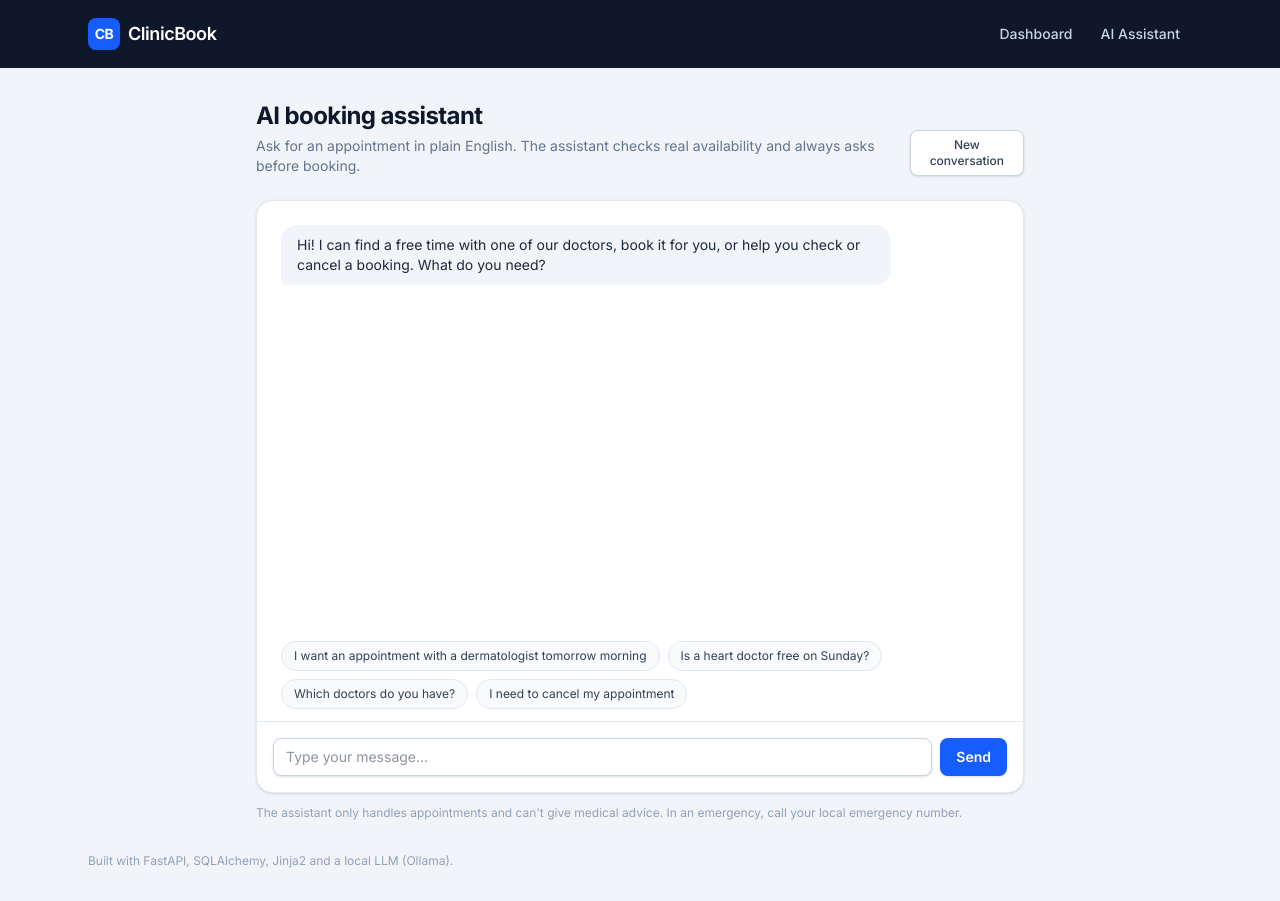
After one commit to rasoolzoubi2003-dotcom/clinic-dashboard, a FastAPI app: template app/templates/assistant.html in a window 1280 px wide. The commit adds this page. Run offline with FastAPI, Linux system fonts and the light colour scheme; the template is opened without the code that fills it, so the values that code supplies are empty.

Commit message:
feat: add AI assistant chat page and JSON API
GET /assistant, POST /api/assistant/chat, /confirm and /reset, GET /api/assistant/status. Pending bookings show as a confirmation card built from database values, with Confirm and Not now buttons that act without the model. A banner explains what to do when Ollama isn't running or the model isn't pulled.

```diff
--- a/app/main.py
+++ b/app/main.py
@@ -6,7 +6,7 @@ from fastapi.staticfiles import StaticFiles
 
 from app.database import Base, SessionLocal, engine
 from app.migrations import add_missing_columns
-from app.routers import appointments
+from app.routers import appointments, assistant
 from app.seed import seed_doctors
 
 APP_DIR = Path(__file__).parent
@@ -24,6 +24,7 @@ async def lifespan(app: FastAPI):
 app = FastAPI(title="Clinic Appointment Booking", lifespan=lifespan)
 app.mount("/static", StaticFiles(directory=APP_DIR / "static"), name="static")
 app.include_router(appointments.router)
+app.include_router(assistant.router)
 
 
 @app.get("/health", include_in_schema=False)
--- /dev/null
+++ b/app/static/js/assistant.js
@@ -0,0 +1,162 @@
+// Chat UI for the AI booking assistant. Plain JavaScript, no build step.
+(() => {
+  const el = (id) => document.getElementById(id);
+  const messages = el("messages");
+  const form = el("chat-form");
+  const input = el("chat-input");
+  const sendButton = el("send");
+  const pendingBox = el("pending");
+  const banner = el("status-banner");
+  const statusDot = el("status-dot");
+  let busy = false;
+
+  // Model replies are shown as plain text (never as HTML). Strip markdown bold that small models like to add.
+  const clean = (text) => (text || "").replace(/\*\*(.+?)\*\*/g, "$1").trim();
+
+  function addMessage(role, text, { error = false } = {}) {
+    const item = document.createElement("li");
+    item.className = role === "user" ? "flex justify-end" : "flex";
+    const bubble = document.createElement("div");
+    const base = "max-w-[85%] whitespace-pre-wrap rounded-2xl px-4 py-2.5 text-sm";
+    if (role === "user") bubble.className = `${base} rounded-br-sm bg-blue-600 text-white`;
+    else if (error) bubble.className = `${base} rounded-bl-sm border border-red-200 bg-red-50 text-red-700`;
+    else bubble.className = `${base} rounded-bl-sm bg-slate-100 text-slate-800`;
+    bubble.textContent = clean(text);
+    item.appendChild(bubble);
+    messages.appendChild(item);
+    messages.scrollTop = messages.scrollHeight;
+    return item;
+  }
+
+  function showTyping() {
+    const item = addMessage("assistant", "Thinking…");
+    const bubble = item.firstChild;
+    bubble.classList.add("text-slate-500", "italic");
+    const started = Date.now();
+    // Local models on a CPU can take a while; show elapsed time so it doesn't look frozen.
+    const timer = setInterval(() => {
+      const seconds = Math.round((Date.now() - started) / 1000);
+      if (seconds >= 5) bubble.textContent = `Thinking… ${seconds}s (local models can be slow on a CPU)`;
+    }, 1000);
+    return () => {
+      clearInterval(timer);
+      item.remove();
+    };
+  }
+
+  function renderPending(pending) {
+    if (!pending) {
+      pendingBox.classList.add("hidden");
+      return;
+    }
+    el("pending-title").textContent =
+      pending.action === "cancel" ? "Confirm cancellation" : "Confirm booking";
+    const rows = [
+      ["Doctor", `${pending.doctor} (${pending.specialty})`],
+      ["Date", pending.date_label || pending.date],
+      ["Time", `${pending.start} – ${pending.end}`],
+      ["Patient", pending.patient_name],
+      ["Phone", pending.phone_number],
+    ];
+    const details = el("pending-details");
+    details.replaceChildren();
+    for (const [label, value] of rows) {
+      const dt = document.createElement("dt");
+      dt.className = "font-medium";
+      dt.textContent = label;
+      const dd = document.createElement("dd");
+      dd.textContent = value;
+      details.append(dt, dd);
+    }
+    pendingBox.classList.remove("hidden");
+  }
+
+  function setBusy(value) {
+    busy = value;
+    input.disabled = value;
+    sendButton.disabled = value;
+    for (const button of pendingBox.querySelectorAll("button")) button.disabled = value;
+  }
+
+  async function post(url, body) {
+    const response = await fetch(url, {
+      method: "POST",
+      headers: { "Content-Type": "application/json" },
+      body: JSON.stringify(body || {}),
+    });
+    const data = await response.json().catch(() => ({}));
+    if (!response.ok) throw new Error(data.detail || "Something went wrong. Please try again.");
+    return data;
+  }
+
+  async function run(request) {
+    setBusy(true);
+    const stopTyping = showTyping();
+    try {
+      const data = await request();
+      stopTyping();
+      addMessage("assistant", data.reply, { error: data.error });
+      renderPending(data.pending);
+    } catch (err) {
+      stopTyping();
+      addMessage("assistant", err.message || "Network error. Please try again.", { error: true });
+    } finally {
+      setBusy(false);
+      input.focus();
+    }
+  }
+
+  function send(text) {
+    text = text.trim();
+    if (!text || busy) return;
+    el("suggestions").classList.add("hidden");
+    addMessage("user", text);
+    input.value = "";
+    run(() => post("/api/assistant/chat", { message: text }));
+  }
+
+  form.addEventListener("submit", (event) => {
+    event.preventDefault();
+    send(input.value);
+  });
+
+  for (const button of document.querySelectorAll("[data-suggestion]")) {
+    button.addEventListener("click", () => send(button.dataset.suggestion));
+  }
+
+  el("confirm-yes").addEventListener("click", () => {
+    if (busy) return;
+    addMessage("user", "Yes, confirm.");
+    run(() => post("/api/assistant/confirm", { accept: true }));
+  });
+  el("confirm-no").addEventListener("click", () => {
+    if (busy) return;
+    addMessage("user", "No, don't do it.");
+    run(() => post("/api/assistant/confirm", { accept: false }));
+  });
+
+  el("reset").addEventListener("click", async () => {
+    if (busy) return;
+    await post("/api/assistant/reset").catch(() => {});
+    messages.replaceChildren(messages.firstElementChild);
+    renderPending(null);
+    el("suggestions").classList.remove("hidden");
+    input.focus();
+  });
+
+  async function checkStatus() {
+    try {
+      const response = await fetch("/api/assistant/status");
+      const status = await response.json();
+      if (statusDot) statusDot.className = `h-2 w-2 rounded-full ${status.ready ? "bg-emerald-500" : "bg-amber-500"}`;
+      if (!status.ready && status.message) {
+        banner.textContent = status.message;
+        banner.classList.remove("hidden");
+      }
+    } catch {
+      /* the chat itself reports errors */
+    }
+  }
+
+  checkStatus();
+})();
--- /dev/null
+++ b/app/templates/assistant.html
@@ -0,0 +1,80 @@
+{% extends "base.html" %}
+
+{% block title %}AI Assistant · ClinicBook{% endblock %}
+
+{% block content %}
+<div class="mx-auto max-w-3xl">
+    <div class="mb-6 flex flex-col gap-3 sm:flex-row sm:items-end sm:justify-between">
+        <div>
+            <h1 class="text-2xl font-bold tracking-tight text-slate-900">AI booking assistant</h1>
+            <p class="mt-1 text-sm text-slate-500">Ask for an appointment in plain English. The assistant checks real availability and always asks before booking.</p>
+        </div>
+        <div class="flex items-center gap-2">
+            {% if provider_label %}
+            <span class="inline-flex items-center gap-1.5 rounded-full border border-slate-200 bg-white px-3 py-1 text-xs font-medium text-slate-600" title="Model in use">
+                <span id="status-dot" class="h-2 w-2 rounded-full bg-slate-300"></span>{{ provider_label }}
+            </span>
+            {% endif %}
+            <button id="reset" type="button" class="rounded-lg border border-slate-300 bg-white px-3 py-1.5 text-xs font-medium text-slate-700 shadow-sm hover:bg-slate-50">
+                New conversation
+            </button>
+        </div>
+    </div>
+
+    {% if is_local %}
+    <p class="mb-4 flex items-center gap-2 text-xs text-slate-500">
+        <span aria-hidden="true" class="inline-block h-1.5 w-1.5 rounded-full bg-emerald-500"></span>
+        Runs on a local model: patient data never leaves this machine.
+    </p>
+    {% endif %}
+
+    <div id="status-banner" role="status" class="mb-4 hidden rounded-xl border border-amber-200 bg-amber-50 px-4 py-3 text-sm text-amber-800"></div>
+
+    <section class="flex flex-col rounded-2xl border border-slate-200 bg-white shadow-sm">
+        <ol id="messages" aria-live="polite" class="flex h-[55vh] min-h-80 flex-col gap-3 overflow-y-auto p-4 sm:p-6">
+            <li class="flex">
+                <div class="max-w-[85%] rounded-2xl rounded-bl-sm bg-slate-100 px-4 py-2.5 text-sm text-slate-800">
+                    Hi! I can find a free time with one of our doctors, book it for you, or help you check or cancel a booking. What do you need?
+                </div>
+            </li>
+        </ol>
+
+        <div id="pending" class="mx-4 mb-3 hidden rounded-xl border border-blue-200 bg-blue-50 p-4 sm:mx-6">
+            <p id="pending-title" class="text-sm font-semibold text-blue-900"></p>
+            <dl id="pending-details" class="mt-2 grid grid-cols-[auto_1fr] gap-x-4 gap-y-1 text-sm text-blue-900"></dl>
+            <p class="mt-2 text-xs text-blue-800">Nothing changes until you confirm.</p>
+            <div class="mt-3 flex gap-2">
+                <button id="confirm-yes" type="button" class="rounded-lg bg-blue-600 px-4 py-2 text-sm font-semibold text-white hover:bg-blue-700">Confirm</button>
+                <button id="confirm-no" type="button" class="rounded-lg border border-blue-300 bg-white px-4 py-2 text-sm font-medium text-blue-800 hover:bg-blue-100">Not now</button>
+            </div>
+        </div>
+
+        <div id="suggestions" class="flex flex-wrap gap-2 px-4 pb-3 sm:px-6">
+            {% for example in [
+                "I want an appointment with a dermatologist tomorrow morning",
+                "Is a heart doctor free on Sunday?",
+                "Which doctors do you have?",
+                "I need to cancel my appointment",
+            ] %}
+            <button type="button" data-suggestion="{{ example }}" class="rounded-full border border-slate-200 bg-slate-50 px-3 py-1.5 text-xs text-slate-700 hover:border-blue-300 hover:bg-blue-50">{{ example }}</button>
+            {% endfor %}
+        </div>
+
+        <form id="chat-form" class="flex gap-2 border-t border-slate-200 p-3 sm:p-4">
+            <label for="chat-input" class="sr-only">Message</label>
+            <input id="chat-input" name="message" type="text" autocomplete="off" maxlength="{{ max_chars }}" required
+                   placeholder="Type your message…"
+                   class="block w-full rounded-lg border border-slate-300 bg-white px-3 py-2 text-sm shadow-sm focus:border-blue-500 focus:outline-none focus:ring-2 focus:ring-blue-500/30">
+            <button id="send" type="submit" class="shrink-0 rounded-lg bg-blue-600 px-4 py-2 text-sm font-semibold text-white shadow-sm hover:bg-blue-700 disabled:cursor-not-allowed disabled:opacity-50">
+                Send
+            </button>
+        </form>
+    </section>
+
+    <p class="mt-3 text-xs text-slate-400">The assistant only handles appointments and can't give medical advice. In an emergency, call your local emergency number.</p>
+</div>
+{% endblock %}
+
+{% block scripts %}
+<script src="{{ url_for('static', path='js/assistant.js') }}" defer></script>
+{% endblock %}
--- a/app/templates/base.html
+++ b/app/templates/base.html
@@ -18,9 +18,10 @@
                 ClinicBook
             </a>
             <nav class="flex items-center gap-1 text-sm">
-                {% block nav %}
-                <a href="/" class="rounded-md px-3 py-2 font-medium text-slate-200 hover:bg-slate-800 hover:text-white">Dashboard</a>
-                {% endblock %}
+                {% set nav_cls = "rounded-md px-3 py-2 font-medium text-slate-300 hover:bg-slate-800 hover:text-white" %}
+                {% set active_cls = "rounded-md bg-slate-800 px-3 py-2 font-medium text-white" %}
+                <a href="/" class="{{ active_cls if request.url.path == '/' else nav_cls }}">Dashboard</a>
+                <a href="/assistant" class="{{ active_cls if request.url.path == '/assistant' else nav_cls }}">AI Assistant</a>
             </nav>
         </div>
     </header>
@@ -30,7 +31,8 @@
     </main>
 
     <footer class="mx-auto max-w-6xl px-4 pb-8 text-xs text-slate-400 sm:px-6">
-        Built with FastAPI, SQLAlchemy and Jinja2.
+        Built with FastAPI, SQLAlchemy, Jinja2 and a local LLM (Ollama).
     </footer>
+    {% block scripts %}{% endblock %}
 </body>
 </html>
```
Also changed, not shown: app/assistant/providers/factory.py (+22 -0 lines), app/routers/assistant.py (added, +124 -0 lines).
